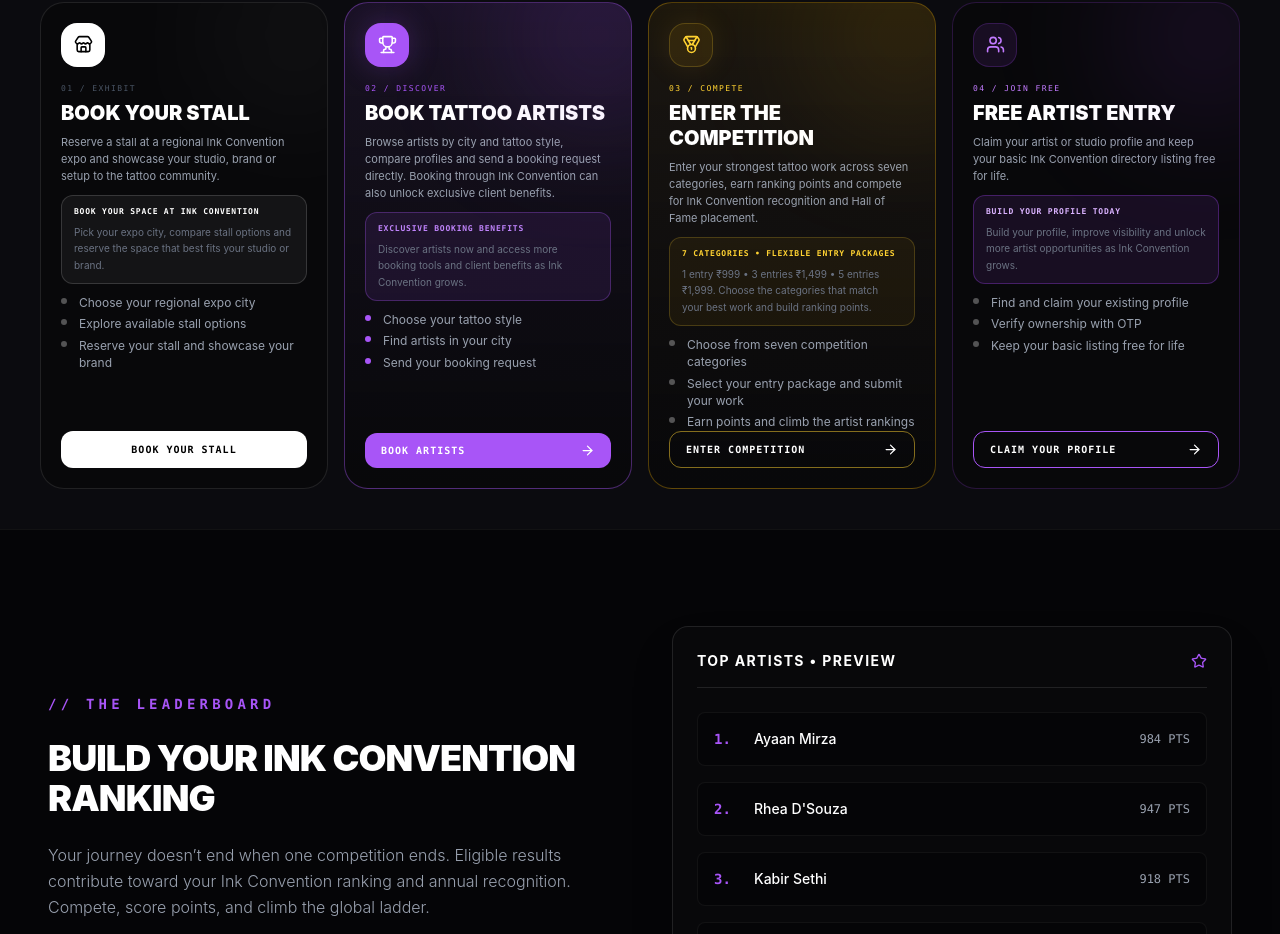
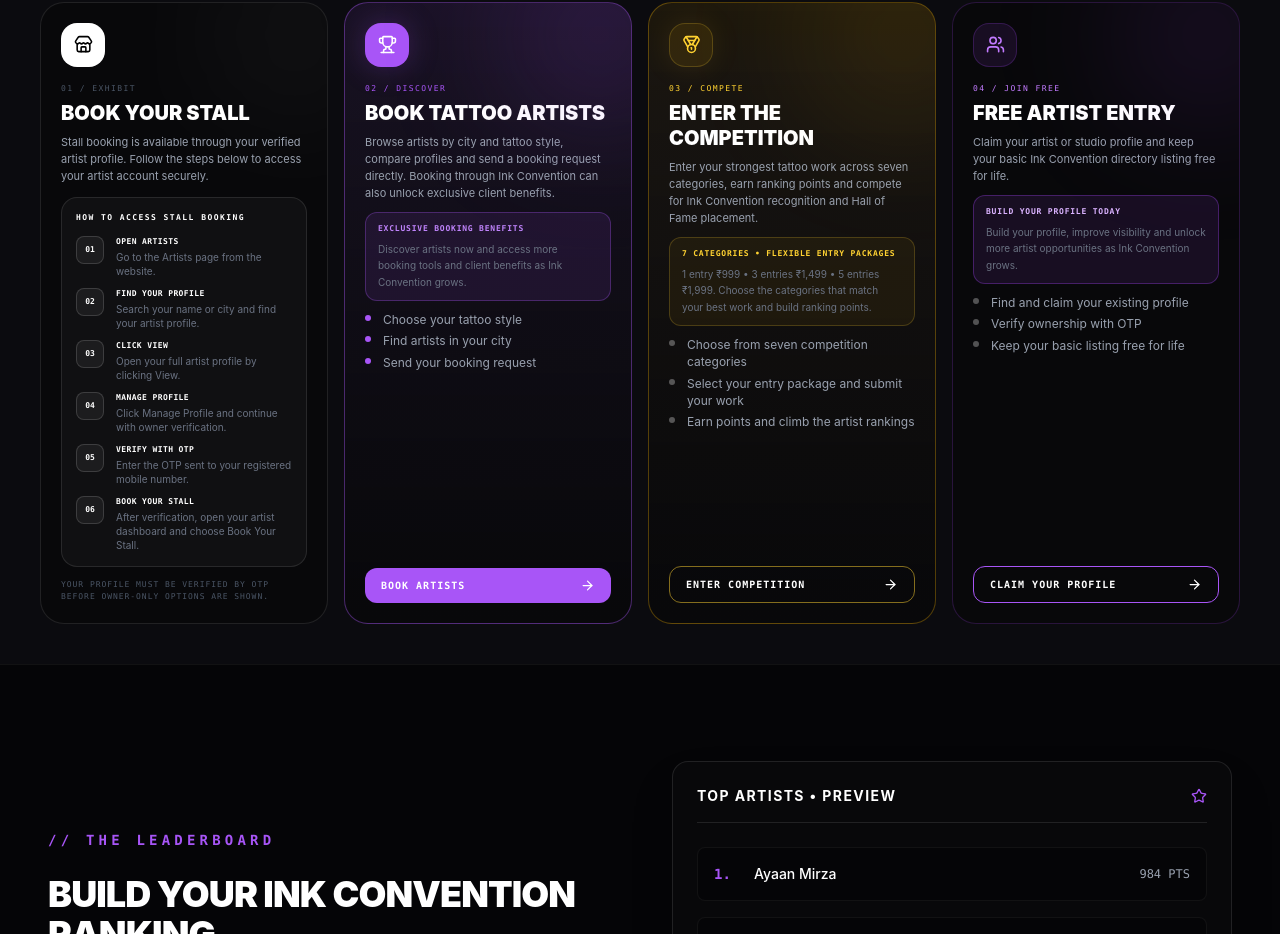
Before and after one commit to coolgiftsalways-arch/Ink_convention, a React (Vite) app in the folder frontend/: page / in a window 1280 px wide. Shown: the part 1554-2488 px from the top of the page. Built offline with nearby package versions, Linux system fonts and the light colour scheme; no server answers; a web font is replaced by a local one.

Commit message:
made changes in fronend

```diff
--- a/frontend/src/pages/Home.jsx
+++ b/frontend/src/pages/Home.jsx
@@ -858,20 +858,19 @@
                   mt-2
                 "
               >
-                Reserve a stall at a regional Ink Convention expo and showcase
-                your studio, brand or setup to the tattoo community.
+                Stall booking is available through your verified artist profile.
+                Follow the steps below to access your artist account securely.
               </p>
-              {/* STALL BOOKING INFO */}
 
               <div
                 className="
-                  mt-2.5
-                  rounded-xl
+                  mt-3
+                  rounded-2xl
                   border
-                  border-white/15
-                  bg-white/[0.05]
-                  px-3
-                  py-2.5
+                  border-white/10
+                  bg-white/[0.035]
+                  p-3
+                  sm:p-3.5
                 "
               >
                 <p
@@ -880,60 +879,119 @@
                     font-mono
                     font-black
                     uppercase
-                    tracking-widest
+                    tracking-[0.18em]
                     text-white
                   "
                 >
-                  BOOK YOUR SPACE AT INK CONVENTION
+                  HOW TO ACCESS STALL BOOKING
                 </p>
 
-                <p
-                  className="
-                    mt-1.5
-                    text-[10px]
-                    2xl:text-[11px]
-                    text-gray-500
-                    leading-relaxed
-                  "
-                >
-                  Pick your expo city, compare stall options and reserve the
-                  space that best fits your studio or brand.
-                </p>
+                <div className="mt-3 space-y-2.5">
+                  {[
+                    {
+                      number: "01",
+                      title: "OPEN ARTISTS",
+                      text: "Go to the Artists page from the website.",
+                    },
+                    {
+                      number: "02",
+                      title: "FIND YOUR PROFILE",
+                      text: "Search your name or city and find your artist profile.",
+                    },
+                    {
+                      number: "03",
+                      title: "CLICK VIEW",
+                      text: "Open your full artist profile by clicking View.",
+                    },
+                    {
+                      number: "04",
+                      title: "MANAGE PROFILE",
+                      text: "Click Manage Profile and continue with owner verification.",
+                    },
+                    {
+                      number: "05",
+                      title: "VERIFY WITH OTP",
+                      text: "Enter the OTP sent to your registered mobile number.",
+                    },
+                    {
+                      number: "06",
+                      title: "BOOK YOUR STALL",
+                      text: "After verification, open your artist dashboard and choose Book Your Stall.",
+                    },
+                  ].map((step) => (
+                    <div
+                      key={step.number}
+                      className="
+                        grid
+                        grid-cols-[30px_minmax(0,1fr)]
+                        gap-2.5
+                        items-start
+                      "
+                    >
+                      <span
+                        className="
+                          flex
+                          h-7
+                          w-7
+                          items-center
+                          justify-center
+                          rounded-lg
+                          border
+                          border-white/15
+                          bg-white/[0.05]
+                          text-[8px]
+                          font-black
+                          font-mono
+                          text-white
+                        "
+                      >
+                        {step.number}
+                      </span>
+
+                      <div className="min-w-0">
+                        <p
+                          className="
+                            text-[8px]
+                            font-black
+                            font-mono
+                            tracking-wider
+                            text-white
+                          "
+                        >
+                          {step.title}
+                        </p>
+
+                        <p
+                          className="
+                            mt-0.5
+                            text-[10px]
+                            2xl:text-[11px]
+                            leading-[1.4]
+                            text-gray-500
+                          "
+                        >
+                          {step.text}
+                        </p>
+                      </div>
+                    </div>
+                  ))}
+                </div>
               </div>
 
-              <div className="space-y-1 mt-2.5">
-                <StepLine text="Choose your regional expo city" />
-                <StepLine text="Explore available stall options" />
-                <StepLine text="Reserve your stall and showcase your brand" />
-              </div>
-              {/*
-                OLD STALL BOOKING LINK REMOVED FOR NOW.
-                Restore the /client-login route here when bookings go live.
-              */}
-
-              <div
+              <p
                 className="
                   mt-auto
-                  w-full
-                  border
-                  border-white/20
-                  bg-white
-                  text-black
-                  px-4
-                  py-2.5
-                  rounded-xl
-                  font-black
-                  text-[10px]
+                  pt-3
+                  text-[8px]
                   font-mono
-                  tracking-widest
                   uppercase
-                  flex
-                  items-center
-                  justify-center
-                "
-              >
-                BOOK YOUR STALL
-              </div>
+                  tracking-[0.12em]
+                  text-gray-600
+                "
+              >
+                Your profile must be verified by OTP before owner-only options
+                are shown.
+              </p>
             </article>
 
             {/* 02 / BOOK ARTISTS */}
```
